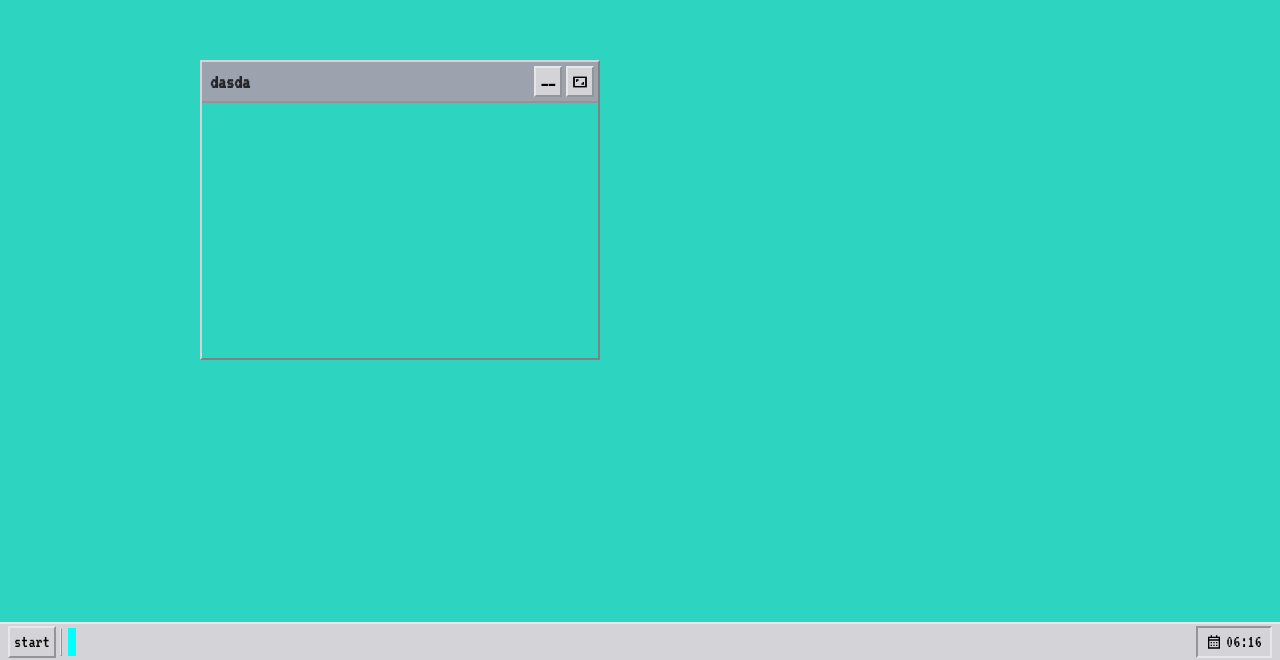
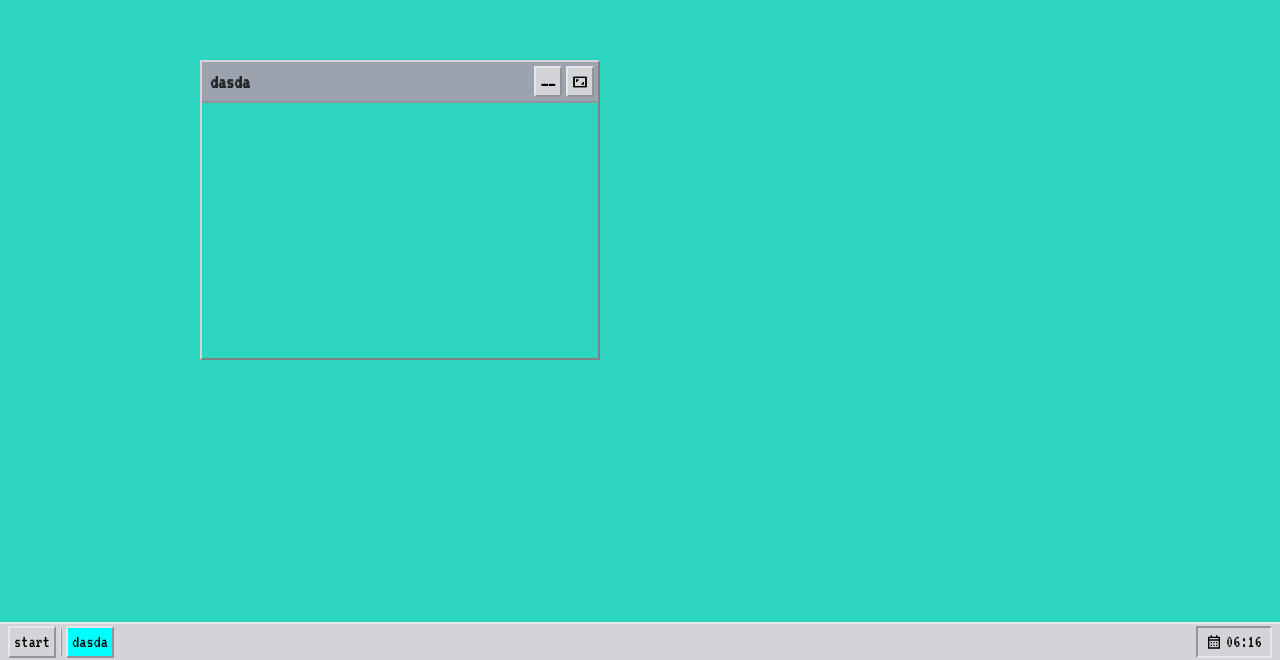
Before and after one commit to bieniucieniu/desktop-website, a Next.js app: page / in a window 1280 px wide. Shown: the part 140-800 px from the top of the page. Built offline with nearby package versions, Linux system fonts and the light colour scheme.

Commit message:
add border and pros

```diff
--- a/components/Main/Taskbar.tsx
+++ b/components/Main/Taskbar.tsx
@@ -11,6 +11,7 @@ function WindowButton({
   style,
   length,
   layer,
+  ...props
 }: Parameters<typeof Button>[0] & {
   layer: { get: () => number } | undefined
   length: number
@@ -19,7 +20,13 @@ function WindowButton({
     layer?.get() === length ? "aqua" : undefined
   )
 
-  return <Button style={{ backgroundColor, ...style }} />
+  return (
+    <Button
+      className="border-outset"
+      {...props}
+      style={{ backgroundColor, ...style }}
+    />
+  )
 }
 
 export function Taskbar({ className }: { className?: string }) {
@@ -27,7 +34,7 @@ export function Taskbar({ className }: { className?: string }) {
   return (
     <nav
       className={twMerge(
-        "flex flex-row justify-between border-taskbar border-2 bg-zinc-300 py-0.5 px-2",
+        "flex flex-row justify-between border-taskbar border-2 bg-zinc-300 py-0.5 px-2 z-40",
         className
       )}
     >
@@ -38,7 +45,9 @@ export function Taskbar({ className }: { className?: string }) {
           className="border-outset border my-0.5"
         />
 
-        {WindowsControlls.map((e) => (
+        {WindowsControlls.map(
+          (e) =>
+            e && (
               <WindowButton
                 key={e.id}
                 layer={e.layer}
@@ -46,7 +55,8 @@ export function Taskbar({ className }: { className?: string }) {
               >
                 {e.name}
               </WindowButton>
-        ))}
+            )
+        )}
       </section>
       <Clock />
     </nav>
```
Lines whose indentation alone changed are shown as unchanged.
